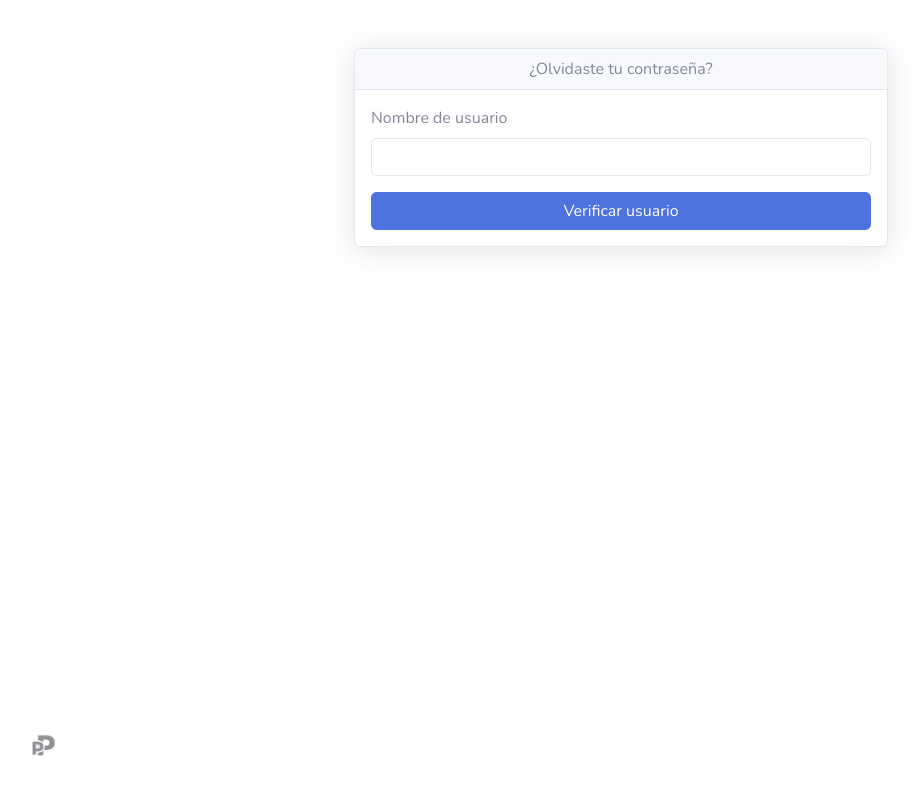
After one commit to Mariaortiz14/Portal_proveedores-main, a Django app: page /users/olvide-contrasena/ in a window 1280 px wide. The commit adds this page. Shown: the whole page, without its empty margins (19-941 px from the left). Run offline with Django 4.2, Linux system fonts and the light colour scheme; parts of the project's set-up code (start-up, migrations or seed data) failed here and were passed over; some libraries are stand-ins or nearby versions.

Commit message:
Activacion de recuperacion de contraseña buscando al proveedor en la base de datos, si no lo encuentra, no lo deja, las demas vistas la contraseña sera restablecida o cambiada por medio del perfil de administrador

```diff
--- a/templates/compras/solicitudes/solicitud_id.html
+++ b/templates/compras/solicitudes/solicitud_id.html
@@ -78,7 +78,7 @@
 </style>
 {% endblock css %}
 {% block content %}
-lass="container mt-4">
+
   <h2 class="text-center mb-4 text-section-title">{{ solicitud.TSolicitud|title }}</h2>
   <!-- Información Solicitud -->
   <div class="card mb-4">
--- a/templates/proveedores/solicitudes/solicitud_id.html
+++ b/templates/proveedores/solicitudes/solicitud_id.html
@@ -20,6 +20,8 @@
         border: 2px solid rgb(31, 231, 31);
     }
     .card {
+        max-width: 100%;
+        background-color: #fff;
         border: none;
         border-radius: 1rem;
         box-shadow: 0 2px 10px rgba(0, 0, 0, 0.05);
--- /dev/null
+++ b/templates/users/forgot_password.html
@@ -0,0 +1,28 @@
+{% extends "_layout.html" %}
+{% block Title %} Recuperar contraseña {% endblock Title %}
+{% block content %}
+<div class="container mt-5">
+    <div class="row justify-content-center">
+        <div class="col-md-6 col-sm-12">
+            <div class="card shadow">
+                <div class="card-header text-center">¿Olvidaste tu contraseña?</div>
+                <div class="card-body">
+                    {% if messages %}
+                        {% for message in messages %}
+                            <div class="alert alert-{{ message.tags }}">{{ message }}</div>
+                        {% endfor %}
+                    {% endif %}
+                    <form method="post">
+                        {% csrf_token %}
+                        <div class="mb-3">
+                            <label for="username" class="form-label">Nombre de usuario</label>
+                            <input type="text" class="form-control" id="username" name="username" required>
+                        </div>
+                        <button type="submit" class="btn btn-primary w-100">Verificar usuario</button>
+                    </form>
+                </div>
+            </div>
+        </div>
+    </div>
+</div>
+{% endblock %}
--- a/templates/users/register/login.html
+++ b/templates/users/register/login.html
@@ -62,7 +62,7 @@
                                             <button type="submit" class="btn btn-primary btn-dark">Ingresar</button>
                                           </div>
                                           <div class="text-center ">
-                                            <a href="#l" class="forgot-link float-right text-primary">¿Olvidó su contraseña?</a>
+                                            <a href="{% url 'users:forgot_password' %}">¿Olvidó su contraseña?</a>
                                         </div>
                                     </div>
                                 </form>
--- a/users/urls.py
+++ b/users/urls.py
@@ -2,15 +2,20 @@ from django.urls import path
 from . import views
 
 app_name = 'users'
+
 urlpatterns = [
     path('actividad_economica/', views.actividad_economica, name='actividad_economica'),
     path('get_municipios/', views.get_municipios, name='get_municipios'),
-    path('profile/', views.profile, name='administracion'),
-    path('profile/', views.profile, name='comprador'),
-    path('profile/',views.profile,name='logistica'),
+
+    path('login/', views.login_, name='login'),
+    path('signup/', views.signup, name='signup'),
+    path('register/', views.signup, name='register'),
+    path('logout/', views.logout_, name='logout'),
+
+    # Recuperación de contraseña
+    path('olvide-contrasena/', views.forgot_password, name='forgot_password'),
+    path('restablecer-contrasena/<str:username>/', views.reset_password, name='reset_password'),
+
+    # Perfil
     path('profile/', views.profile, name='profile'),
-    path('logout/', views.logout_, name='logout'),
-    path('signup/', views.signup, name='signup'),
-    path('login/', views.login_, name='login'),
-    path('register/', views.signup, name='register'),
 ]
--- a/users/views.py
+++ b/users/views.py
@@ -243,3 +243,36 @@ def profile(request):
         'documentos': docs,
         'certificaciones': certs,
     })
+
+
+
+
+def forgot_password(request):
+    if request.method == 'POST':
+        username = request.POST.get('username')
+        user = User.objects.filter(username=username).first()
+        if user and user.groups.filter(name='proveedor').exists():
+            return redirect('users:reset_password', username=user.username)
+        else:
+            messages.error(request, 'El usuario no existe o no pertenece al grupo de proveedores.')
+
+    return render(request, 'users/forgot_password.html')
+
+
+
+from django.contrib.auth.hashers import make_password
+
+def reset_password(request, username):
+    user = User.objects.filter(username=username).first()
+    if not user:
+        messages.error(request, 'Usuario no válido.')
+        return redirect('users:forgot_password')
+
+    if request.method == 'POST':
+        new_password = request.POST.get('password')
+        user.password = make_password(new_password)
+        user.save()
+        messages.success(request, 'Contraseña actualizada correctamente.')
+        return redirect('users:login')
+
+    return render(request, 'users/reset_password.html', {'username': username})
```
Also changed, not shown: templates/_layout_compras.html (+12 -7 lines), templates/users/reset_password.html (added, +23 -0 lines).
